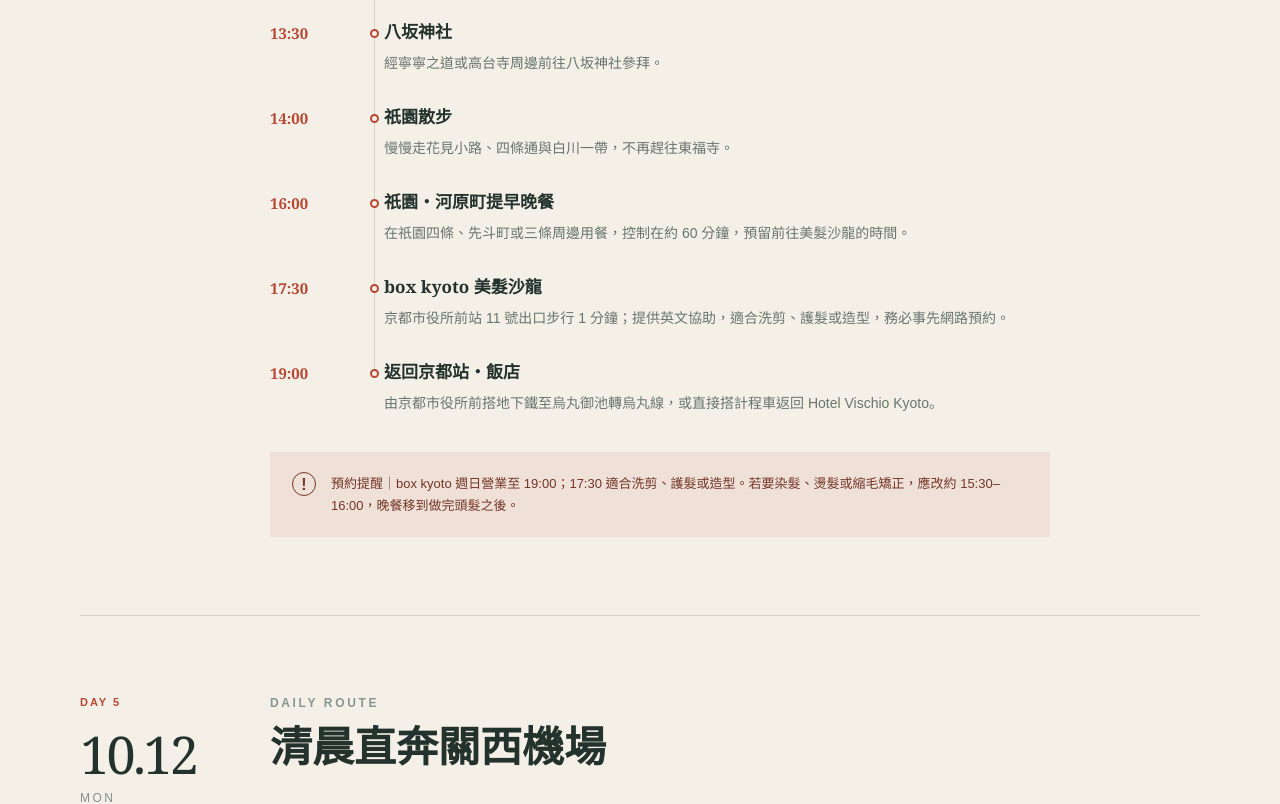
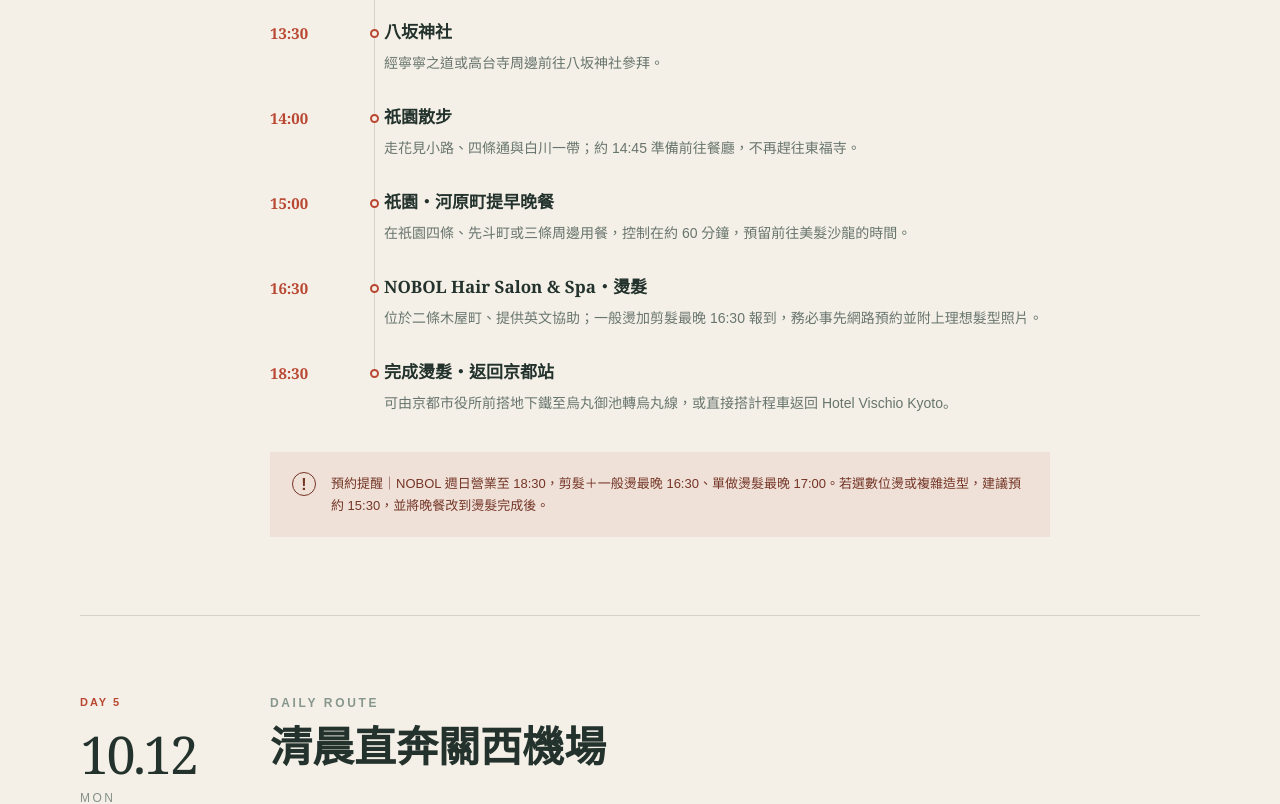
Before and after one commit to You-Sz/kyoto-2026-autumn, a Next.js app: page / in a window 1280 px wide. Shown: the part 5040-5844 px from the top of the page. Built offline with nearby package versions, Linux system fonts and the light colour scheme.

Commit message:
Switch Kyoto salon to NOBOL for perm service

```diff
--- a/app/page.tsx
+++ b/app/page.tsx
@@ -67,12 +67,12 @@ const days = [
       ["12:10", "八坂庚申堂", "欣賞色彩鮮明的庚申吊飾，簡短參拜拍照。"],
       ["12:30", "八坂通拍八坂塔", "由八坂通取景法觀寺五重塔；拍照後在東山一帶安排午餐。"],
       ["13:30", "八坂神社", "經寧寧之道或高台寺周邊前往八坂神社參拜。"],
-      ["14:00", "祇園散步", "慢慢走花見小路、四條通與白川一帶，不再趕往東福寺。"],
-      ["16:00", "祇園・河原町提早晚餐", "在祇園四條、先斗町或三條周邊用餐，控制在約 60 分鐘，預留前往美髮沙龍的時間。"],
-      ["17:30", "box kyoto 美髮沙龍", "京都市役所前站 11 號出口步行 1 分鐘；提供英文協助，適合洗剪、護髮或造型，務必事先網路預約。"],
-      ["19:00", "返回京都站・飯店", "由京都市役所前搭地下鐵至烏丸御池轉烏丸線，或直接搭計程車返回 Hotel Vischio Kyoto。"],
+      ["14:00", "祇園散步", "走花見小路、四條通與白川一帶；約 14:45 準備前往餐廳，不再趕往東福寺。"],
+      ["15:00", "祇園・河原町提早晚餐", "在祇園四條、先斗町或三條周邊用餐，控制在約 60 分鐘，預留前往美髮沙龍的時間。"],
+      ["16:30", "NOBOL Hair Salon & Spa・燙髮", "位於二條木屋町、提供英文協助；一般燙加剪髮最晚 16:30 報到，務必事先網路預約並附上理想髮型照片。"],
+      ["18:30", "完成燙髮・返回京都站", "可由京都市役所前搭地下鐵至烏丸御池轉烏丸線，或直接搭計程車返回 Hotel Vischio Kyoto。"],
     ],
-    alert: "預約提醒｜box kyoto 週日營業至 19:00；17:30 適合洗剪、護髮或造型。若要染髮、燙髮或縮毛矯正，應改約 15:30–16:00，晚餐移到做完頭髮之後。",
+    alert: "預約提醒｜NOBOL 週日營業至 18:30，剪髮＋一般燙最晚 16:30、單做燙髮最晚 17:00。若選數位燙或複雜造型，建議預約 15:30，並將晚餐改到燙髮完成後。",
   },
   {
     id: "day-5",
@@ -100,7 +100,7 @@ const links = [
   ["北野屋", "https://www.hotel-kitanoya.jp/lg_en/"],
   ["INE CAFE", "https://www.ine-kankou.jp/taste/ine-cafe"],
   ["HARUKA", "https://www.kansai-airport.or.jp/en/access/from-airport/train"],
-  ["box kyoto 美髮沙龍", "https://boxkyoto.com/en/"],
+  ["NOBOL 美髮沙龍", "https://nobol-hair.com/"],
 ];
 
 export default function Home() {
```
